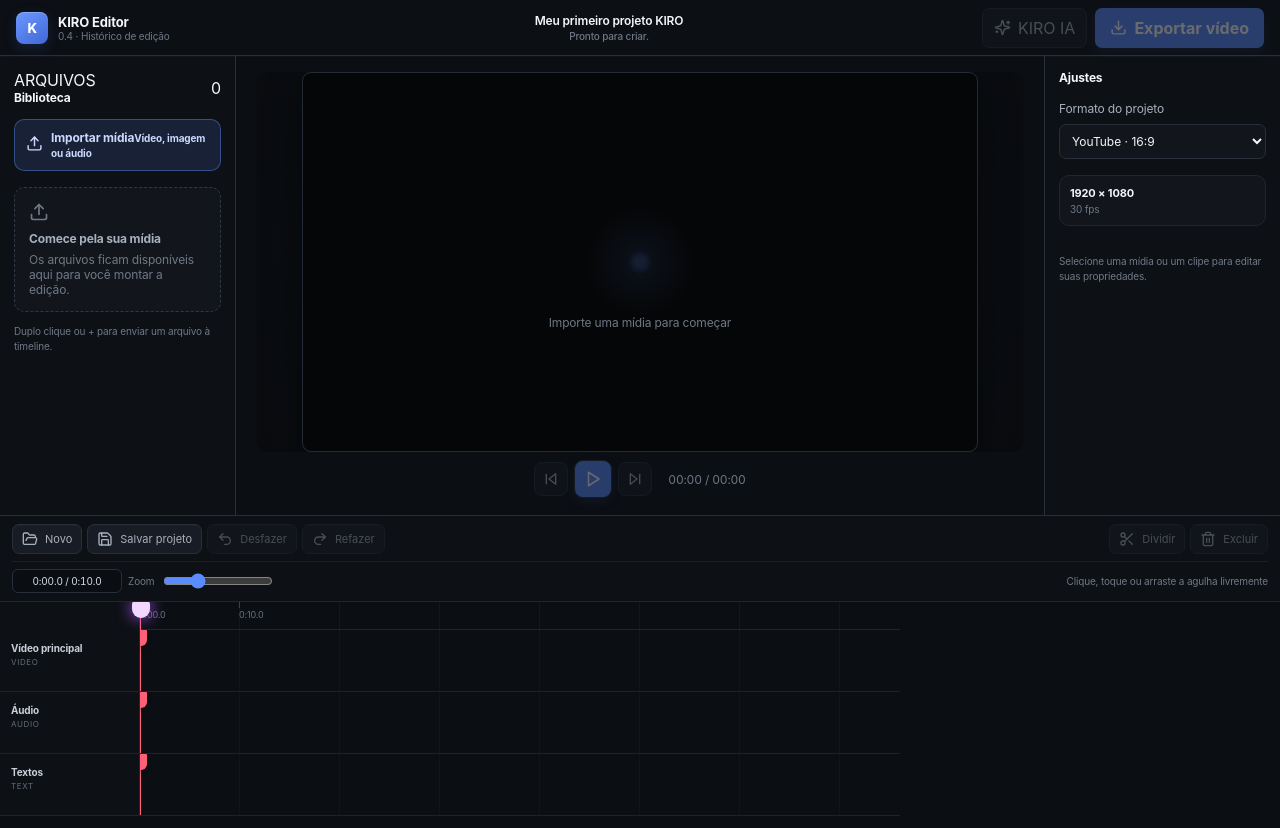
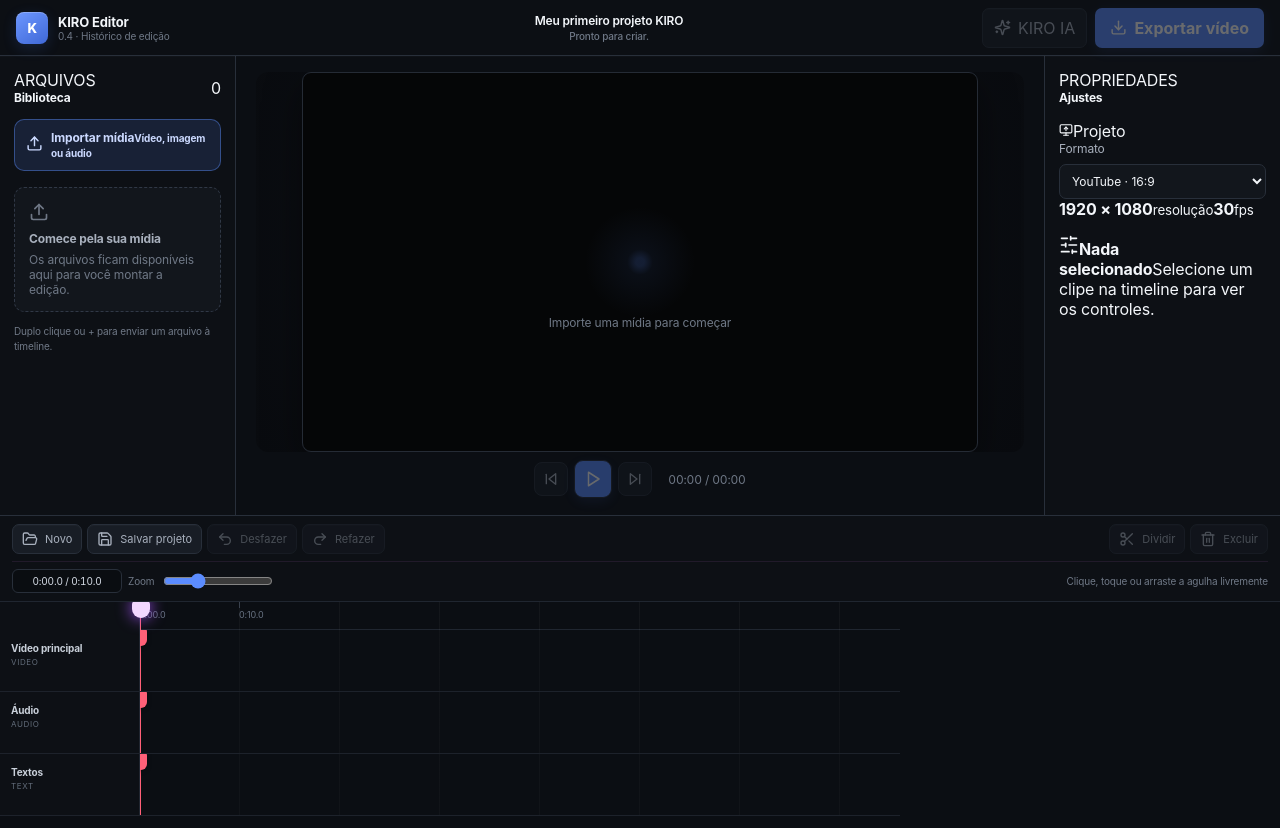
Before and after one commit to kiroaventureiro/kiro-editor, a React (Vite) app: page / in a window 1280 px wide. Shown: the top 828 px of the page. Built offline with nearby package versions, Linux system fonts and the light colour scheme.

Commit message:
ui: refine inspector hierarchy

```diff
--- a/src/components/Inspector.tsx
+++ b/src/components/Inspector.tsx
@@ -1,3 +1,4 @@
+import { Gauge, MonitorUp, SlidersHorizontal, Volume2 } from 'lucide-react';
 import type { Clip, MediaAsset, ProjectSettings } from '../editor/types';
 
 interface Props {
@@ -11,8 +12,14 @@ interface Props {
 export default function Inspector({ settings, selectedAsset, selectedClip, onAspectChange, onClipChange }: Props) {
   return (
     <aside className="panel inspector">
+      <div className="panel-heading inspector-heading">
+        <span className="panel-kicker">PROPRIEDADES</span>
         <h2>Ajustes</h2>
-      <label>Formato do projeto
+      </div>
+
+      <section className="inspector-section">
+        <div className="inspector-section-title"><MonitorUp size={14}/><span>Projeto</span></div>
+        <label>Formato
           <select value={settings.aspectRatio} onChange={e => onAspectChange(e.target.value as ProjectSettings['aspectRatio'])}>
             <option value="16:9">YouTube · 16:9</option>
             <option value="9:16">Shorts / Reels · 9:16</option>
@@ -20,28 +27,48 @@ export default function Inspector({ settings, selectedAsset, selectedClip, onAsp
             <option value="4:5">Feed · 4:5</option>
           </select>
         </label>
-      <div className="info-card"><strong>{settings.width} × {settings.height}</strong><span>{settings.fps} fps</span></div>
+        <div className="project-specs">
+          <span><strong>{settings.width} × {settings.height}</strong><small>resolução</small></span>
+          <span><strong>{settings.fps}</strong><small>fps</small></span>
+        </div>
+      </section>
 
       {selectedClip ? (
-        <>
-          <h3>Clipe selecionado</h3>
-          <div className="info-card"><strong>{selectedClip.name}</strong><span>{selectedClip.duration.toFixed(1)} s</span></div>
+        <section className="inspector-section inspector-section-active">
+          <div className="inspector-section-title"><SlidersHorizontal size={14}/><span>Clipe</span></div>
+          <div className="selected-item-card">
+            <strong>{selectedClip.name}</strong>
+            <span>{selectedClip.duration.toFixed(1)} s</span>
+          </div>
+
           {(selectedClip.type === 'video' || selectedClip.type === 'audio') && (
-            <label>Volume
+            <label className="control-row">
+              <span className="control-label"><Volume2 size={13}/>Volume <b>{Math.round((selectedClip.volume ?? 1) * 100)}%</b></span>
               <input type="range" min="0" max="1" step="0.05" value={selectedClip.volume ?? 1} onChange={e => onClipChange({ volume: Number(e.target.value) })}/>
             </label>
           )}
+
           {selectedClip.type === 'video' && (
-            <label>Velocidade
+            <label>
+              <span className="control-label"><Gauge size={13}/>Velocidade</span>
               <select value={selectedClip.speed ?? 1} onChange={e => onClipChange({ speed: Number(e.target.value) })}>
-                <option value="0.5">0,5×</option><option value="0.75">0,75×</option><option value="1">1×</option><option value="1.25">1,25×</option><option value="1.5">1,5×</option><option value="2">2×</option>
+                <option value="0.5">0,5×</option><option value="0.75">0,75×</option><option value="1">1× normal</option><option value="1.25">1,25×</option><option value="1.5">1,5×</option><option value="2">2×</option>
               </select>
             </label>
           )}
-        </>
+        </section>
       ) : selectedAsset ? (
-        <><h3>Mídia selecionada</h3><div className="info-card"><strong>{selectedAsset.name}</strong><span>{selectedAsset.type}</span></div></>
-      ) : <p className="panel-tip">Selecione uma mídia ou um clipe para editar suas propriedades.</p>}
+        <section className="inspector-section inspector-section-active">
+          <div className="inspector-section-title"><SlidersHorizontal size={14}/><span>Mídia</span></div>
+          <div className="selected-item-card"><strong>{selectedAsset.name}</strong><span>{selectedAsset.type}</span></div>
+        </section>
+      ) : (
+        <div className="inspector-empty">
+          <SlidersHorizontal size={20}/>
+          <strong>Nada selecionado</strong>
+          <span>Selecione um clipe na timeline para ver os controles.</span>
+        </div>
+      )}
     </aside>
   );
 }
```
Lines whose indentation alone changed are shown as unchanged.
